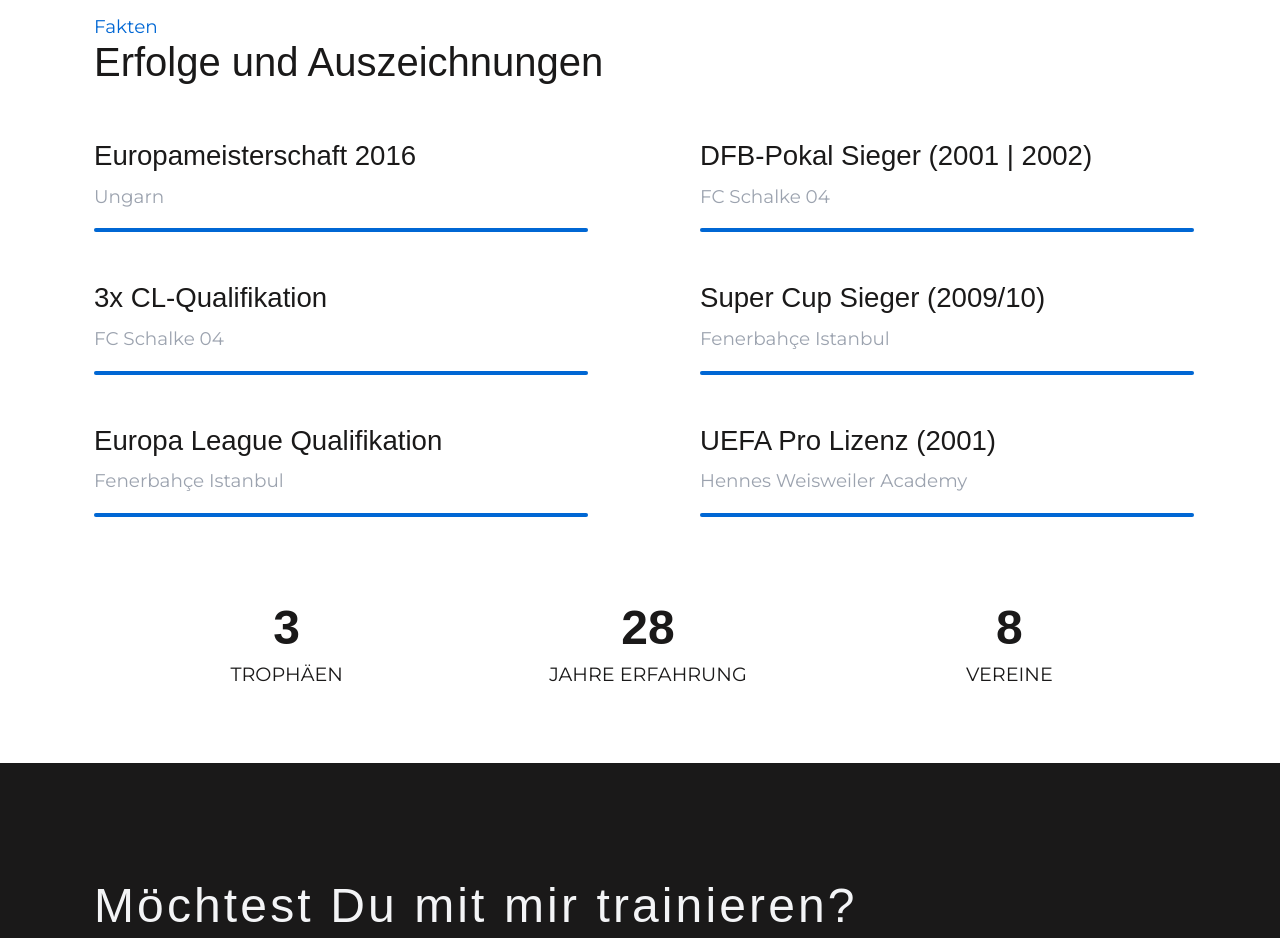
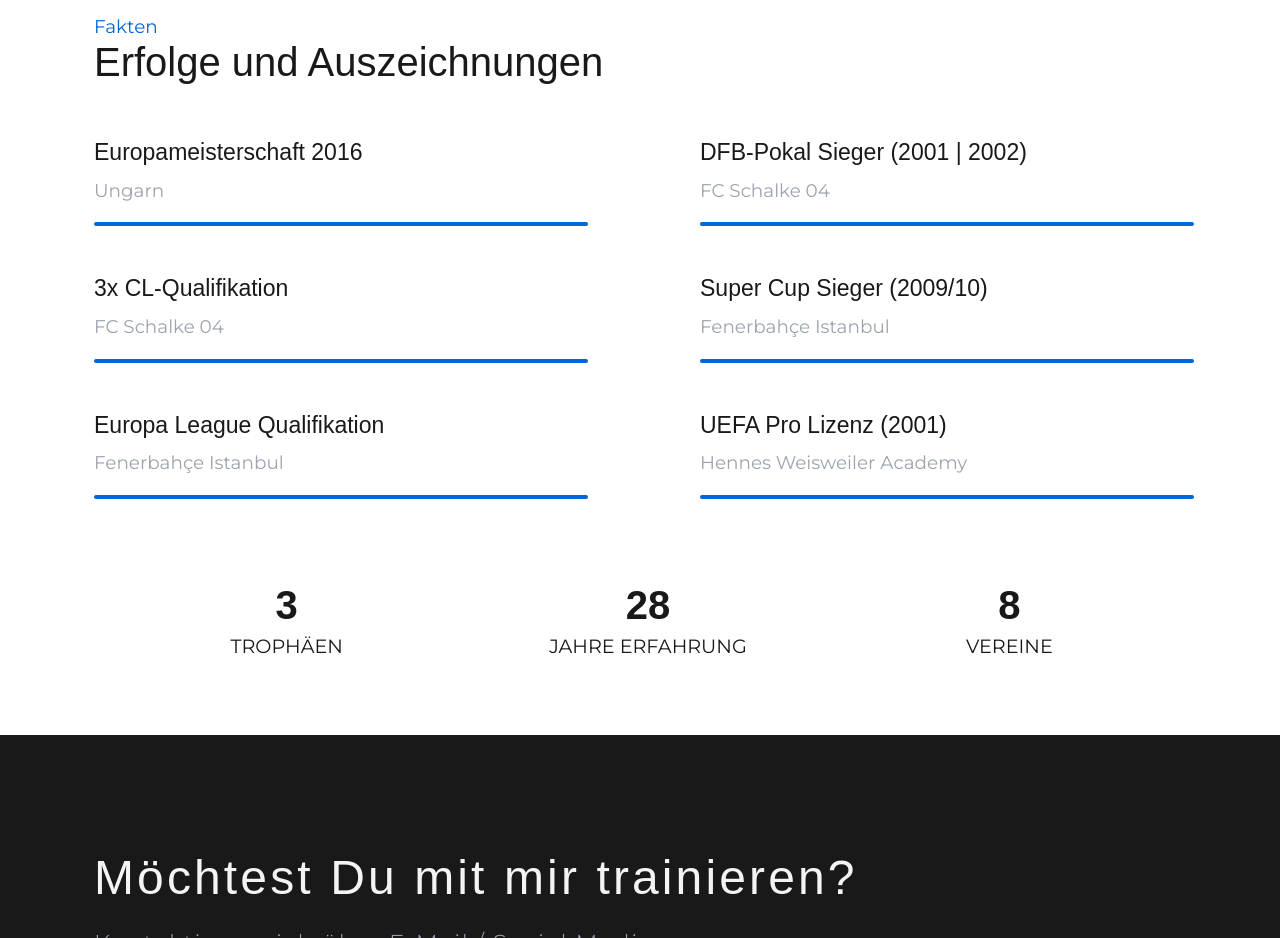
Before and after one commit to webtree-agency/holger-gehrke, a plain HTML site: page trainer.html in a window 1280 px wide. Shown: the part 4840-5778 px from the top of the page. Drawn offline with Linux system fonts and the light colour scheme; a web font is replaced by a local one.

Commit message:
fix: font size

```diff
--- a/trainer.html
+++ b/trainer.html
@@ -430,7 +430,7 @@
                <div class="row gx-10 gy-5">
                   <div class="col-12 col-md-6 wow fadeInUp" data-wow-duration="0.75s" data-wow-delay="0.5s">
                      <div class="d-block align-items-start mb-3 flex-column flex-lg-row align-items-lg-center">
-                        <h4 class="text-dark">Europameisterschaft 2016</h4>
+                        <h5 class="text-dark">Europameisterschaft 2016</h5>
                         <span class="text-muted">Ungarn</span>
                      </div>
                      <div class="progress f-h-1 mt-3">
@@ -439,7 +439,7 @@
                   </div>
                   <div class="col-12 col-md-6 wow fadeInUp" data-wow-duration="0.75s" data-wow-delay="0.5s">
                      <div class="d-block align-items-start mb-3 flex-column flex-lg-row align-items-lg-center">
-                        <h4 class="text-dark">DFB-Pokal Sieger (2001 | 2002)</h4>
+                        <h5 class="text-dark">DFB-Pokal Sieger (2001 | 2002)</h5>
                         <span class="text-muted">FC Schalke 04</span>
                      </div>
                      <div class="progress f-h-1 mt-3">
@@ -449,7 +449,7 @@
 
                   <div class="col-12 col-md-6 wow fadeInUp" data-wow-duration="0.75s" data-wow-delay="0.5s">
                      <div class="d-block align-items-start mb-3 flex-column flex-lg-row align-items-lg-center">
-                        <h4 class="text-dark">3x CL-Qualifikation</h4>
+                        <h5 class="text-dark">3x CL-Qualifikation</h5>
                         <span class="text-muted">FC Schalke 04</span>
                      </div>
                      <div class="progress f-h-1 mt-3">
@@ -459,7 +459,7 @@
 
                   <div class="col-12 col-md-6 wow fadeInUp" data-wow-duration="0.75s" data-wow-delay="0.5s">
                      <div class="d-block align-items-start mb-3 flex-column flex-lg-row align-items-lg-center">
-                        <h4 class="text-dark">Super Cup Sieger (2009/10)</h4>
+                        <h5 class="text-dark">Super Cup Sieger (2009/10)</h5>
                         <span class="text-muted">Fenerbahçe Istanbul</span>
                      </div>
                      <div class="progress f-h-1 mt-3">
@@ -469,7 +469,7 @@
 
                   <div class="col-12 col-md-6 wow fadeInUp" data-wow-duration="0.75s" data-wow-delay="0.5s">
                      <div class="d-block align-items-start mb-3 flex-column flex-lg-row align-items-lg-center">
-                        <h4 class="text-dark">Europa League Qualifikation</h4>
+                        <h5 class="text-dark">Europa League Qualifikation</h5>
                         <span class="text-muted">Fenerbahçe Istanbul</span>
                      </div>
                      <div class="progress f-h-1 mt-3">
@@ -479,7 +479,7 @@
 
                   <div class="col-12 col-md-6 wow fadeInUp" data-wow-duration="0.75s" data-wow-delay="0.5s">
                      <div class="d-block align-items-start mb-3 flex-column flex-lg-row align-items-lg-center">
-                        <h4 class="text-dark">UEFA Pro Lizenz (2001)</h4>
+                        <h5 class="text-dark">UEFA Pro Lizenz (2001)</h5>
                         <span class="text-muted">Hennes Weisweiler Academy</span>
                      </div>
                      <div class="progress f-h-1 mt-3">
@@ -492,19 +492,19 @@
                   <div class="row justify-content-center">
                     <div class="col-lg-4 col-md-6 col-sm-6">
                       <div class="counter-info text-center">
-                        <h4 class="timer display-5 fw-bold m-0" data-to="3" data-speed="1000">3</h4>
+                        <h4 class="timer display-6 fw-bold m-0" data-to="3" data-speed="1000">3</h4>
                         <p class="counter-description text-uppercase">Trophäen</p>
                       </div>
                     </div>
                     <div class="col-lg-4 col-md-6 col-sm-6">
                       <div class="counter-info text-center">
-                        <h4 class="timer display-5 fw-bold m-0" data-to="28" data-speed="1000">28</h4>
+                        <h4 class="timer display-6 fw-bold m-0" data-to="28" data-speed="1000">28</h4>
                         <p class="counter-description text-uppercase">Jahre Erfahrung</p>
                       </div>
                     </div>
                     <div class="col-lg-4 col-md-6 col-sm-6">
                       <div class="counter-info text-center">
-                        <h4 class="timer display-5 fw-bold m-0" data-to="8" data-speed="1000">8</h4>
+                        <h4 class="timer display-6 fw-bold m-0" data-to="8" data-speed="1000">8</h4>
                         <p class="counter-description text-uppercase">Vereine</p>
                       </div>
                     </div>
```
Also changed, not shown: athlete.html (+3 -3 lines), padel-freizeit.html (+4 -4 lines).
